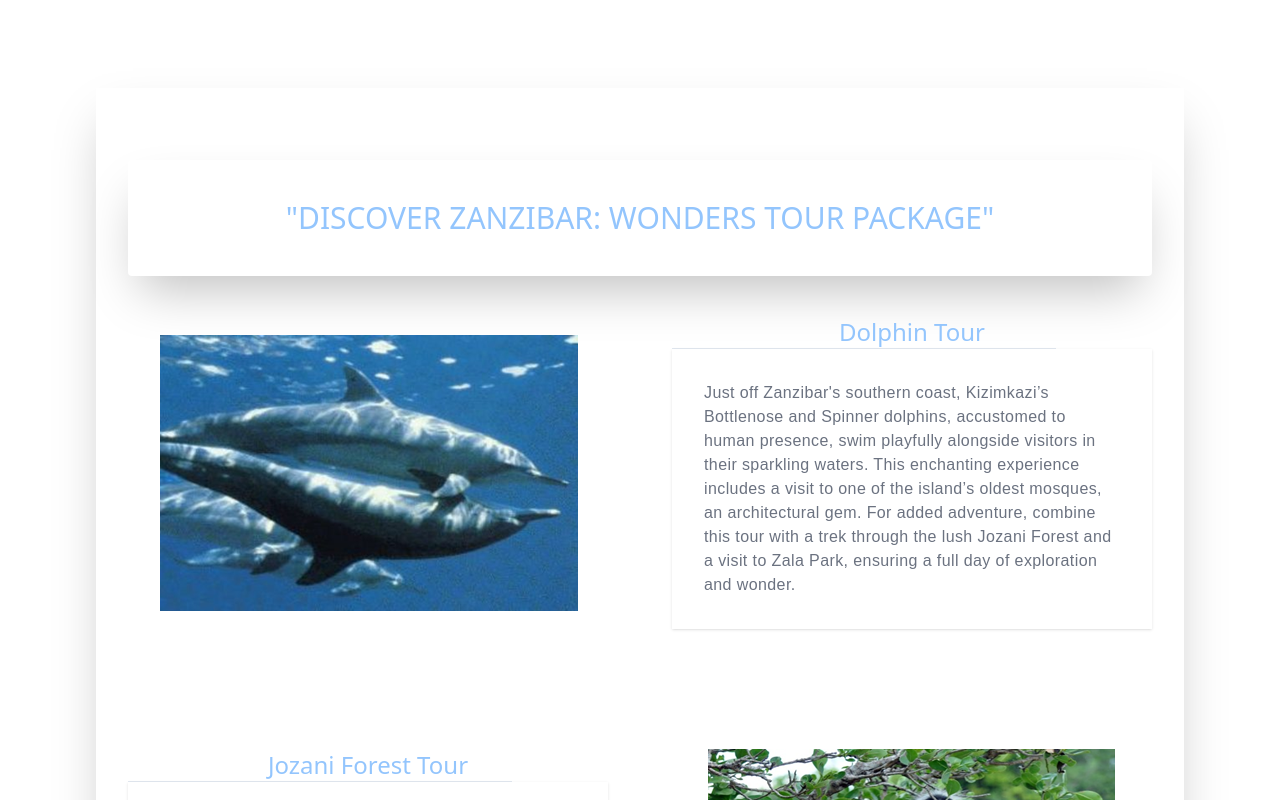
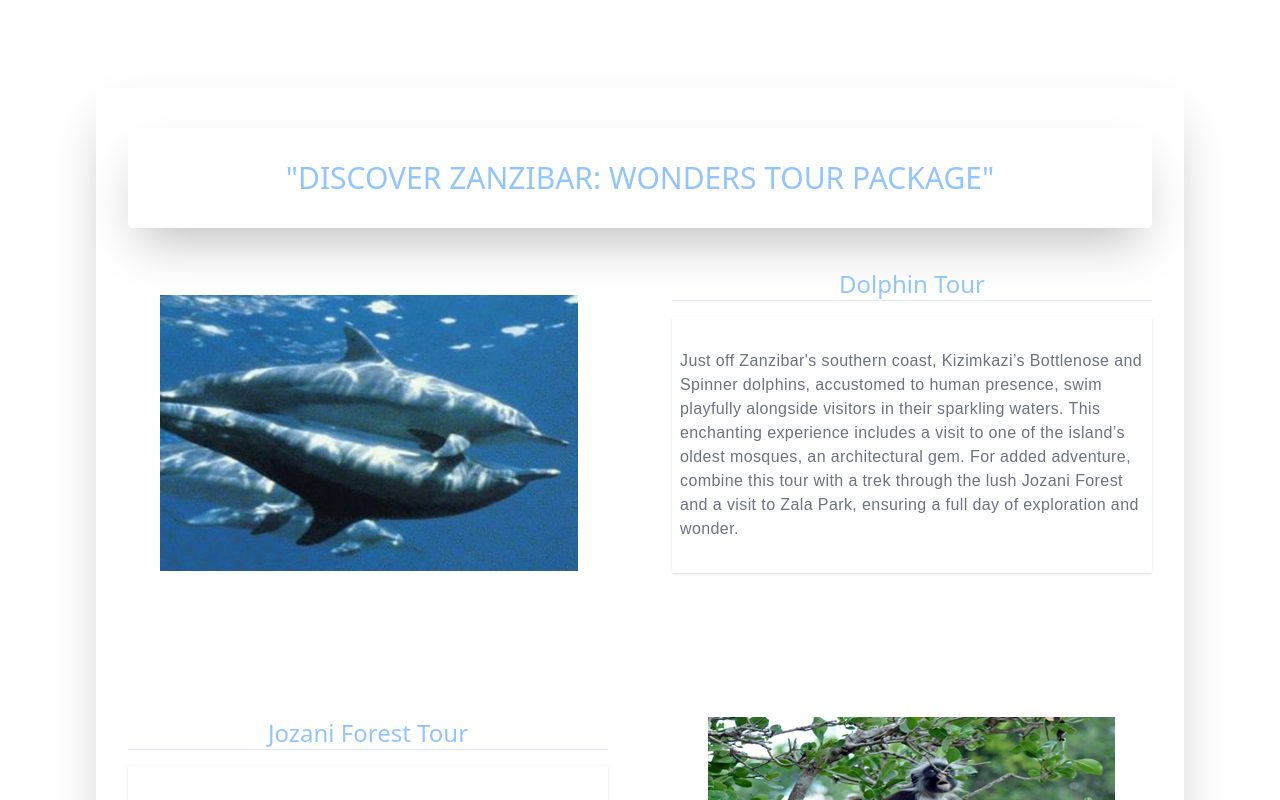
Before and after one commit to asnganje/zan-extreme-app, a React (Vite) app: page / in a window 1280 px wide. Shown: the part 1140-1940 px from the top of the page. Built offline with nearby package versions, Linux system fonts and the light colour scheme.

Commit message:
Modify text padding

```diff
--- a/src/components/dashboard/Dashboard.tsx
+++ b/src/components/dashboard/Dashboard.tsx
@@ -4,15 +4,15 @@ import { Separator } from "../ui/separator"
 function Dashboard() {
   return (
     <div className="shadow-2xl my-[12vh] p-8">
-      <p className="text-center uppercase text-sm xs:text-2xl md:text-lg lg:text-3xl text-blue-300 py-10 shadow-2xl rounded my-10">"Discover Zanzibar: Wonders Tour Package"</p>
+      <p className="text-center uppercase text-xl xs:text-3xl text-blue-300 py-8 shadow-2xl rounded mt-2 mb-10"><span className="hidden md:inline">"Discover Zanzibar: </span>Wonders Tour Package<span className="hidden md:inline">"</span></p>
       {
         dashItems.map((item, i)=> {
           return (
             <div key={item.id} className={`flex flex-col md:grid md:grid-cols-2 md:gap-[5vw] mb-[15vh]`}>
               <div className={`flex flex-col ${i % 2 === 0 ? 'md:order-2' : 'md:order-1'}`}>
                 <p className="text-blue-300 text-center text-2xl cursor-pointer">{item.heading}</p>
-                <Separator className="text-orange-400 w-[80%] flex justify-center items-center"/>
-                <p className="px-8 text-start md:py-8 shadow font-montserrat text-gray-500 dark:text-white tracking-wide">{item.text}</p>
+                <Separator className="text-orange-400 mb-4"/>
+                <p className="px-2 text-start md:py-8 shadow font-montserrat text-gray-500 dark:text-white tracking-wide mb-6">{item.text}</p>
             </div>
             <div className={`flex justify-center items-center ${i % 2 === 0 ? 'md:order-1' : 'md:order-2'}`}>
               <img src={item.image} alt="" className="cursor-pointer"/>
```
